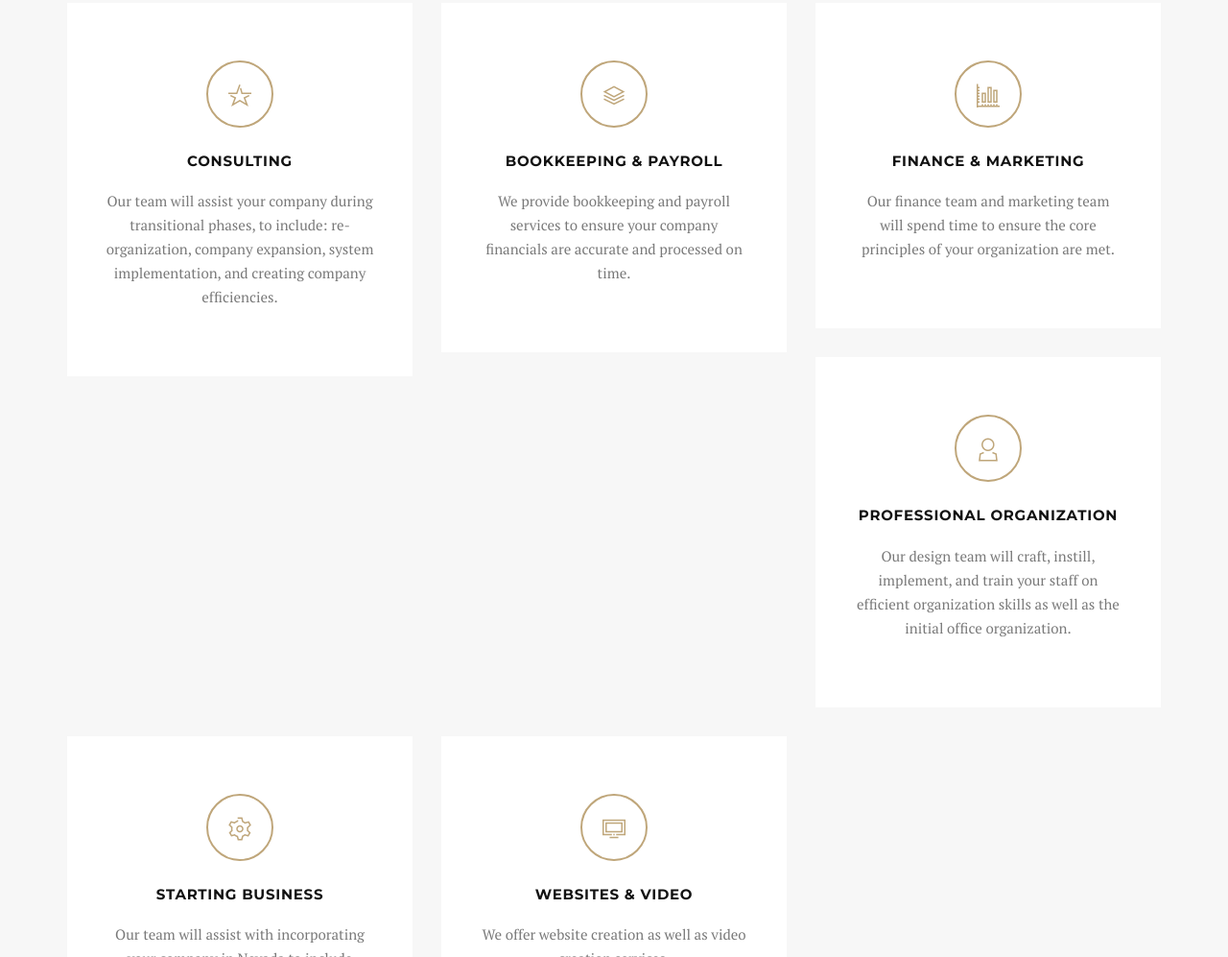
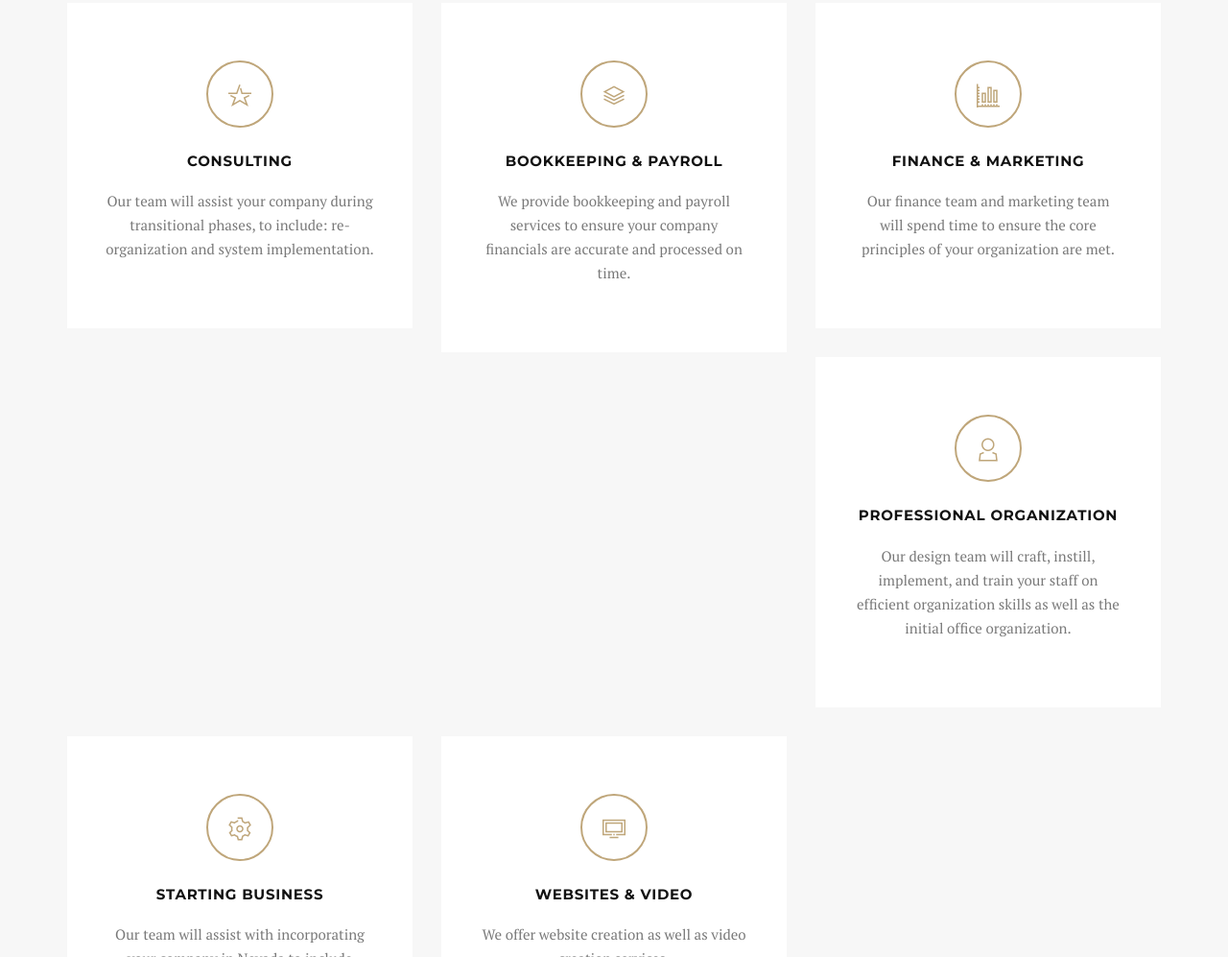
Before and after one commit to Omgerin/omgerin.github.io, a plain HTML site: page index.html in a window 1280 px wide. Shown: the part 2107-3104 px from the top of the page at 96% size. Drawn offline with Linux system fonts and the light colour scheme; some packages are replaced by stand-ins of ours.

Commit message:
Cinco de Mayo

```diff
--- a/index.html
+++ b/index.html
@@ -373,7 +373,7 @@
                 <i class="icon icon-Star hi-icon"></i>
               </a>
               <h3>Consulting</h3>
-              <p>Our team will assist your company during transitional phases, to include: re-organization, company expansion, system implementation, and creating company efficiencies.</p>
+              <p>Our team will assist your company during transitional phases, to include: re-organization and system implementation.</p>
             </div>
           </div> <!-- end service item -->
 
```
